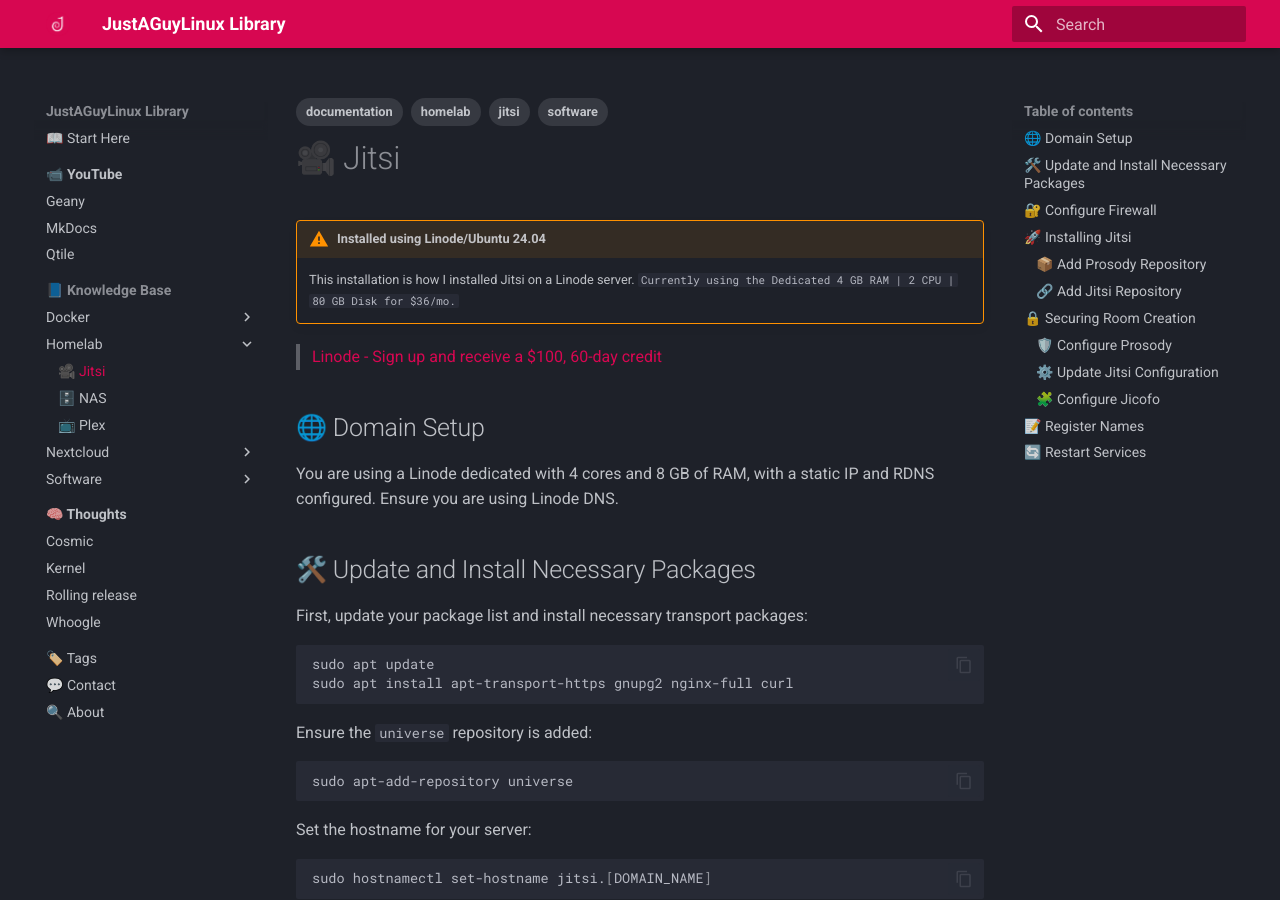
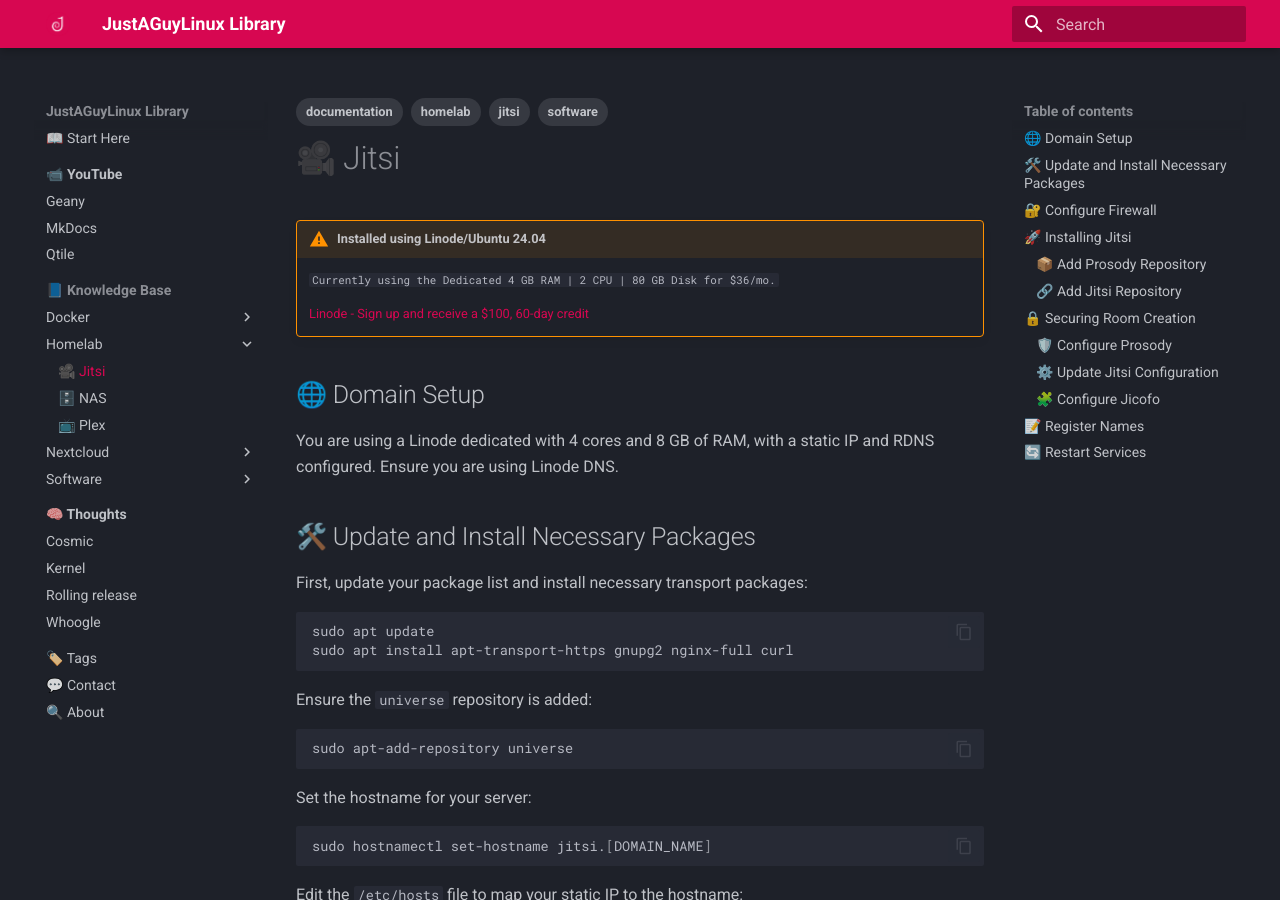
Before and after one commit to drewgrif/jagmkdocs, an MkDocs documentation site: the page built from docs/documentation/homelab/jitsi.md, in a window 1280 px wide and 900 px high. Built offline with MkDocs 1.6.1 and Material for MkDocs 9.7.7, drawn with Linux system fonts in a browser that asks for light colours.

Commit message:
Update jitsi.md

```diff
--- a/docs/documentation/homelab/jitsi.md
+++ b/docs/documentation/homelab/jitsi.md
@@ -9,10 +9,10 @@ tags:
 # 🎥 Jitsi
 
 !!! warning  "Installed using Linode/Ubuntu 24.04"
-	This installation is how I installed Jitsi on a Linode server.
-	`Currently using the Dedicated 4 GB RAM | 2 CPU |  80 GB Disk for $36/mo.`
 
-> [Linode - Sign up and receive a $100, 60-day credit](https://www.linode.com/lp/refer/?r=06e69fe957f6b439e07b808b83b93da9f29f1f2c){:target="_blank"}
+	`Currently using the Dedicated 4 GB RAM | 2 CPU | 80 GB Disk for $36/mo.`
+
+	[Linode - Sign up and receive a $100, 60-day credit](https://www.linode.com/lp/refer/?r=06e69fe957f6b439e07b808b83b93da9f29f1f2c){:target="_blank"}
 
 ## 🌐 Domain Setup
 You are using a Linode dedicated with 4 cores and 8 GB of RAM, with a static IP and RDNS configured. Ensure you are using Linode DNS.
```
